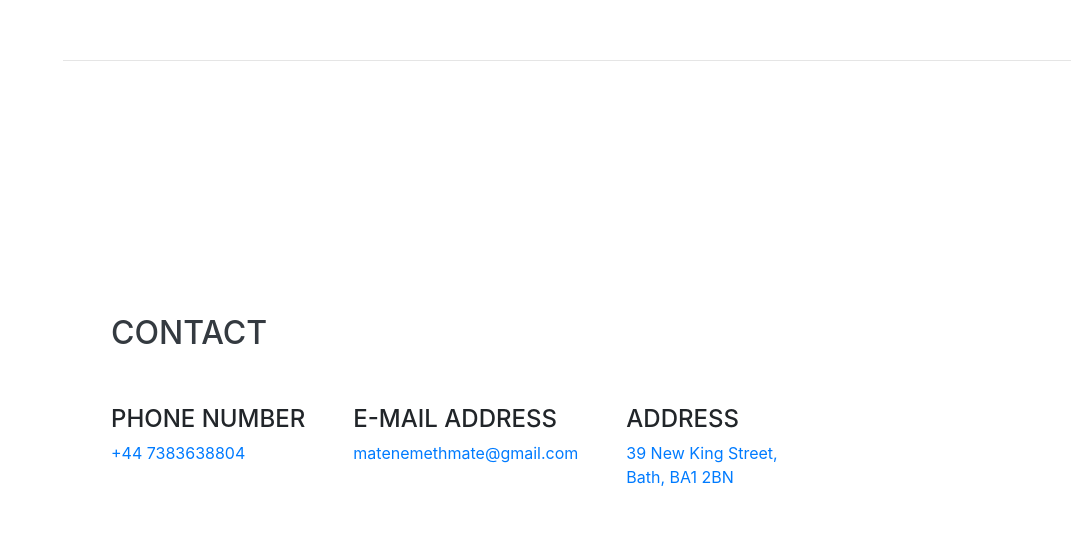
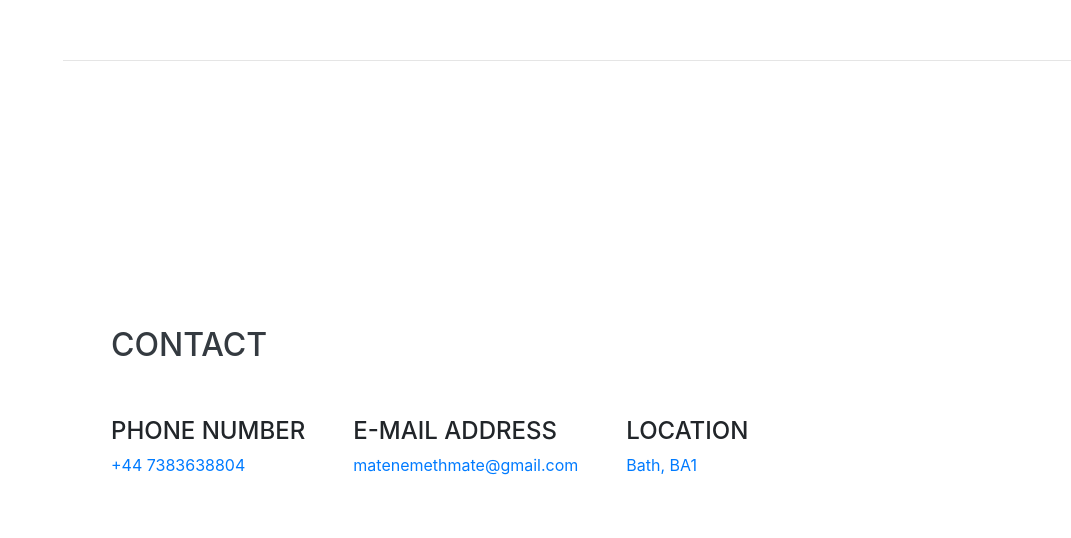
Before and after one commit to matenemeth1994/mate-nemeth-portfolio, a website with bundled scripts: page public/index.html in a window 1280 px wide. Shown: the part 3485-4023 px from the top of the page, without its empty margins (209-1280 px from the left). Built offline with nearby package versions, Linux system fonts and the light colour scheme; a web font is replaced by a local one.

Commit message:
updated location info

```diff
--- a/public/index.html
+++ b/public/index.html
@@ -329,9 +329,8 @@
             <div class="text-primary">matenemethmate@gmail.com</div>
           </div>
           <div class="resume-content ml-sm-5 mb-3">
-            <div class="subheading mb-1">Address</div>
-            <div class="text-primary">39 New King Street,</div>
-            <div class="text-primary">Bath, BA1 2BN</div>
+            <div class="subheading mb-1">Location</div>
+            <div class="text-primary">Bath, BA1</div>
           </div>
         </div>
 
```
Also changed, not shown: 1 other file.
